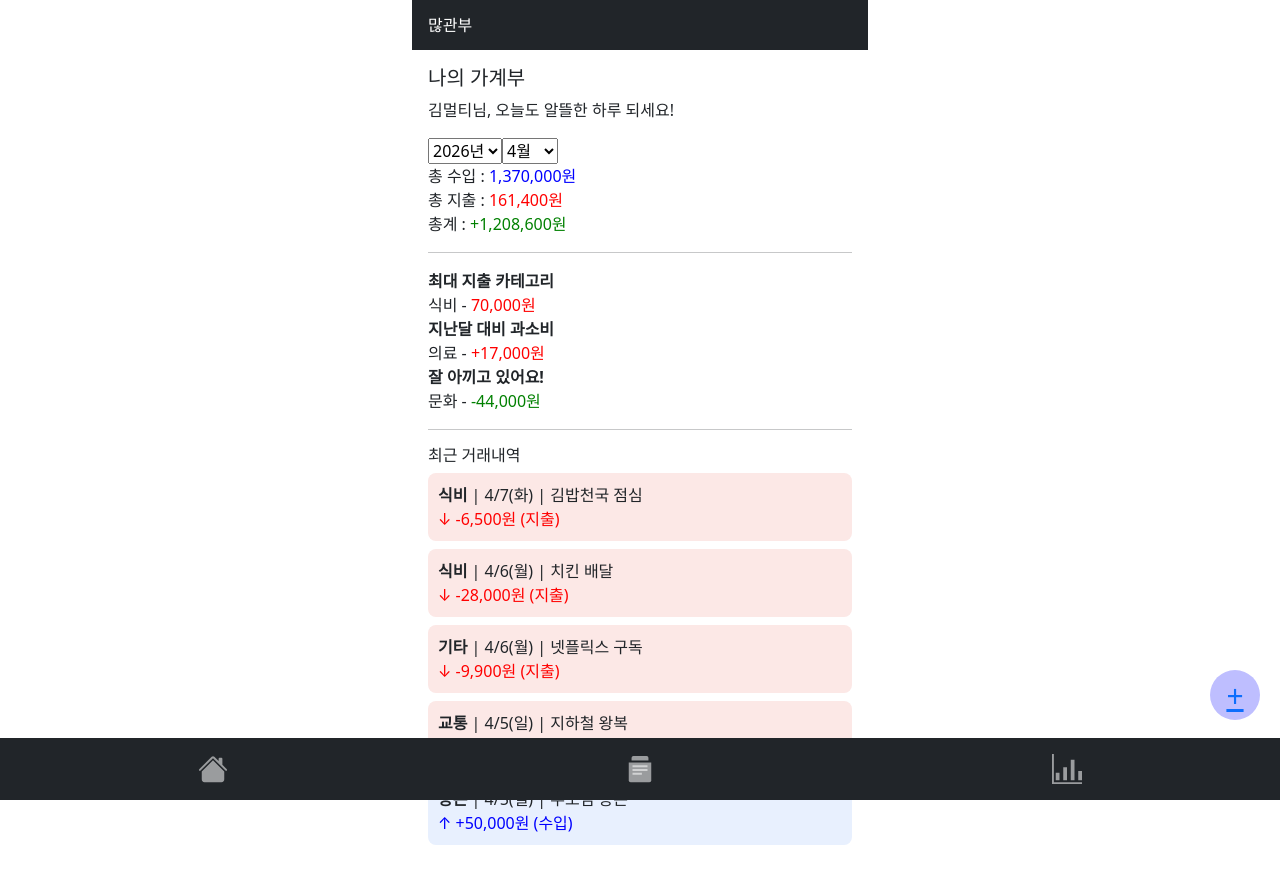
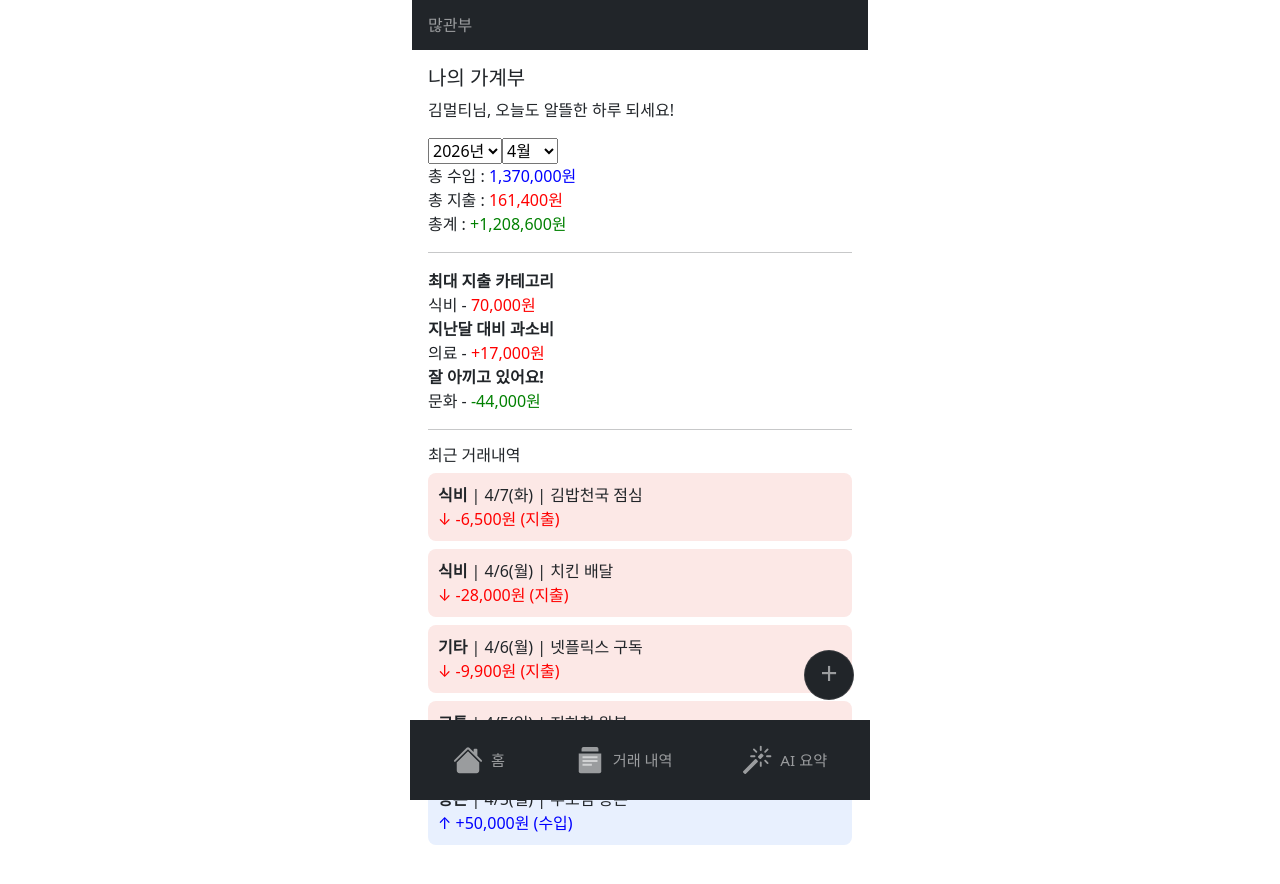
Before and after one commit to dltnalss/skeleton-project, a Vue app: page / in a window 1280 px wide. Shown: the top 884 px of the page. Built offline with nearby package versions, Linux system fonts and the light colour scheme; data requests are answered from the project's data file.

Commit message:
디자인 통일

```diff
--- a/src/components/Header.vue
+++ b/src/components/Header.vue
@@ -1,6 +1,6 @@
 <template>
   <div
-    class="bg-dark text-white ps-3 d-flex align-items-center"
+    class="app-header bg-dark ps-3 d-flex align-items-center"
     style="height: 50px"
   >
     많관부
@@ -10,13 +10,13 @@
     <router-link to="/addList">+</router-link>
   </button> -->
 
-  <nav class="navbar bg-dark navbar-dark fixed-bottom">
+  <nav class="navbar app-bottom-nav bg-dark navbar-dark fixed-bottom">
     <ul
       class="navbar-nav d-flex flex-row w-100 justify-content-around text-center"
     >
       <li class="nav-item flex-fill">
         <router-link
-          class="nav-link d-flex align-items-center justify-content-center gap-1"
+          class="nav-link nav-label d-flex align-items-center justify-content-center gap-2"
           to="/"
         >
           <svg
@@ -34,12 +34,13 @@
               d="m8 3.293 6 6V13.5a1.5 1.5 0 0 1-1.5 1.5h-9A1.5 1.5 0 0 1 2 13.5V9.293z"
             />
           </svg>
+          <span>홈</span>
         </router-link>
       </li>
 
       <li class="nav-item flex-fill">
         <router-link
-          class="nav-link d-flex align-items-center justify-content-center gap-1"
+          class="nav-link nav-label d-flex align-items-center justify-content-center gap-2"
           to="/transaction"
         >
           <svg
@@ -54,12 +55,13 @@
             <path d="M11.5 1a1 1 0 0 1 1 1v1.5h-9V2a1 1 0 0 1 1-1h7z" />
             <path d="M4 6h8v1H4V6zm0 2h8v1H4V8zm0 2h5v1H4v-1z" />
           </svg>
+          <span>거래 내역</span>
         </router-link>
       </li>
 
       <li class="nav-item flex-fill">
         <router-link
-          class="nav-link d-flex align-items-center justify-content-center gap-1"
+          class="nav-link nav-label d-flex align-items-center justify-content-center gap-2"
           to="/summary"
         >
           <svg
@@ -71,9 +73,10 @@
             aria-hidden="true"
           >
             <path
-              d="M0 0h1v15h15v1H0V0zm2 10h2v4H2v-4zm4-3h2v7H6V7zm4-4h2v11h-2V3zm4 6h2v5h-2V9z"
+              d="M9.5 2.672a.5.5 0 1 0 1 0V.843a.5.5 0 0 0-1 0zm4.5.035A.5.5 0 0 0 13.293 2L12 3.293a.5.5 0 1 0 .707.707zM7.293 4A.5.5 0 1 0 8 3.293L6.707 2A.5.5 0 0 0 6 2.707zm-.621 2.5a.5.5 0 1 0 0-1H4.843a.5.5 0 1 0 0 1zm8.485 0a.5.5 0 1 0 0-1h-1.829a.5.5 0 0 0 0 1zM13.293 10A.5.5 0 1 0 14 9.293L12.707 8a.5.5 0 1 0-.707.707zM9.5 11.157a.5.5 0 0 0 1 0V9.328a.5.5 0 0 0-1 0zm1.854-5.097a.5.5 0 0 0 0-.706l-.708-.708a.5.5 0 0 0-.707 0L8.646 5.94a.5.5 0 0 0 0 .707l.708.708a.5.5 0 0 0 .707 0l1.293-1.293Zm-3 3a.5.5 0 0 0 0-.706l-.708-.708a.5.5 0 0 0-.707 0L.646 13.94a.5.5 0 0 0 0 .707l.708.708a.5.5 0 0 0 .707 0z"
             />
           </svg>
+          <span>AI 요약</span>
         </router-link>
       </li>
     </ul>
@@ -83,3 +86,35 @@
 <script>
 import router from '@/router';
 </script>
+
+<style scoped>
+.app-header {
+  color: rgba(255, 255, 255, 0.55);
+  height: 50px;
+  margin: 0 auto;
+  max-width: 460px;
+  width: 100%;
+}
+
+.app-bottom-nav {
+  margin: 0 auto;
+  max-width: 460px;
+  width: 100%;
+}
+
+.app-bottom-nav .navbar-nav {
+  min-height: 64px;
+  padding: 0 8px;
+}
+
+.nav-label {
+  font-size: 0.95rem;
+  font-weight: 500;
+  min-height: 64px;
+  white-space: nowrap;
+}
+
+.nav-label svg {
+  flex-shrink: 0;
+}
+</style>
--- a/src/pages/Home.vue
+++ b/src/pages/Home.vue
@@ -120,9 +120,9 @@
   </div>
 
   <!-- 플러스 버튼 -->
-  <button id="plusButton">
-    <router-link to="/addList">+</router-link>
-  </button>
+  <router-link id="plusButton" to="/addList">
+    <span class="plus-icon">+</span>
+  </router-link>
 </template>
 
 <script>
@@ -379,20 +379,27 @@ export default {
 /* 플러스 버튼 디자인 */
 #plusButton {
   border-radius: 50%;
-  background-color: rgb(190, 190, 255);
-  color: white;
+  background-color: #212529;
+  color: rgba(255, 255, 255, 0.55);
   width: 50px;
   height: 50px;
-  border: none;
+  border: 1px solid rgba(255, 255, 255, 0.1);
   font-size: 30px;
   text-decoration: none;
 
   position: fixed;
-  right: 20px;
-  bottom: 80px;
+  right: max(calc(50% - 230px + 16px), 16px);
+  bottom: 100px;
 
   display: flex;
   align-items: center;
   justify-content: center;
+  line-height: 1;
+}
+
+.plus-icon {
+  display: block;
+  line-height: 1;
+  transform: translateY(-2px);
 }
 </style>
--- a/src/pages/Transaction.vue
+++ b/src/pages/Transaction.vue
@@ -20,9 +20,9 @@
   </div>
 
   <!-- 플러스 버튼 -->
-  <button id="plusButton">
-    <router-link to="/addList">+</router-link>
-  </button>
+  <router-link id="plusButton" to="/addList">
+    <span class="plus-icon">+</span>
+  </router-link>
 </template>
 
 <script setup>
@@ -55,20 +55,27 @@ fetchMyList();
 /* 플러스 버튼 디자인 */
 #plusButton {
   border-radius: 50%;
-  background-color: rgb(190, 190, 255);
-  color: white;
+  background-color: #212529;
+  color: rgba(255, 255, 255, 0.55);
   width: 50px;
   height: 50px;
-  border: none;
+  border: 1px solid rgba(255, 255, 255, 0.1);
   font-size: 30px;
   text-decoration: none;
 
   position: fixed;
-  right: 20px;
-  bottom: 80px;
+  right: max(calc(50% - 230px + 16px), 16px);
+  bottom: 100px;
 
   display: flex;
   align-items: center;
   justify-content: center;
+  line-height: 1;
+}
+
+.plus-icon {
+  display: block;
+  line-height: 1;
+  transform: translateY(-2px);
 }
 </style>
```
